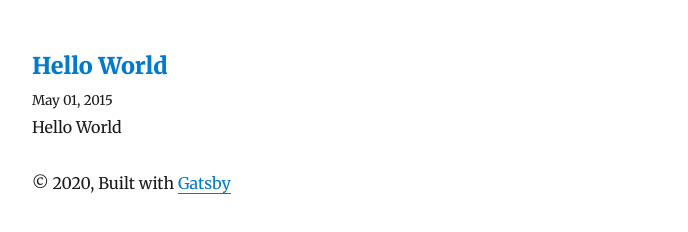
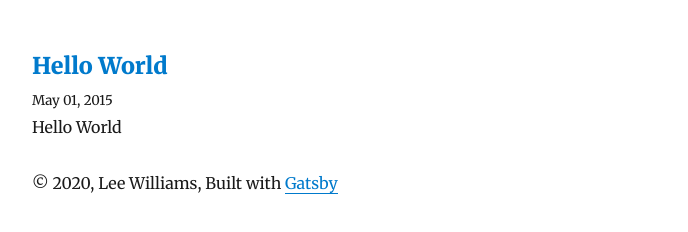
Before and after one commit to leemw1977/leewilliamsdev, a Gatsby site: page / in a window 1280 px wide. Shown: the part 670-902 px from the top of the page, without its empty margins (293-981 px from the left). Built offline with nearby package versions, Linux system fonts and the light colour scheme; Gatsby itself is replaced by a stand-in of ours; some packages are replaced by stand-ins of ours.

Commit message:
add name as author

```diff
--- a/src/components/layout.js
+++ b/src/components/layout.js
@@ -59,7 +59,7 @@ const Layout = ({ location, title, children }) => {
       <header>{header}</header>
       <main>{children}</main>
       <footer>
-        © {new Date().getFullYear()}, Built with
+        © {new Date().getFullYear()}, Lee Williams, Built with
         {` `}
         <a href="https://www.gatsbyjs.org">Gatsby</a>
       </footer>
```
